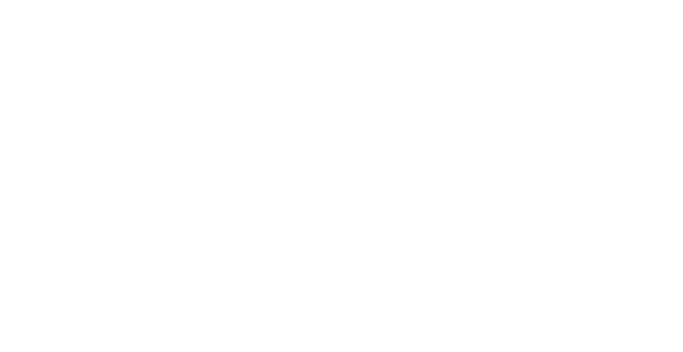
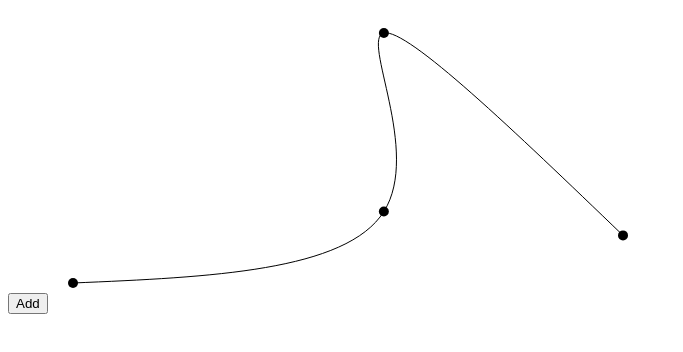
Before and after one commit to swazza/react-d3-linechart, a React (Create React App) app: page / in a window 1280 px wide. Shown: the top 352 px of the page, without its empty margins (0-683 px from the left). Built offline with nearby package versions, Linux system fonts and the light colour scheme.

Commit message:
Static version which is working. Component is kitchen sink - needs to be broken down

```diff
--- a/package.json
+++ b/package.json
@@ -8,6 +8,8 @@
     "@types/react": "16.8.14",
     "@types/react-dom": "16.8.4",
     "d3": "^5.9.2",
+    "moment": "^2.24.0",
+    "moment-timezone": "^0.5.25",
     "react": "^16.8.6",
     "react-dom": "^16.8.6",
     "react-redux": "^7.0.2",
--- a/src/App.tsx
+++ b/src/App.tsx
@@ -1,7 +1,8 @@
 import React from 'react';
+import LineGraph from './components/LineGraph';
 
 const App: React.FC = () => {
-  return <div />;
+  return <LineGraph />;
 };
 
 export default App;
--- /dev/null
+++ b/src/components/LineGraph.jsx
@@ -0,0 +1,155 @@
+import React from 'react';
+import * as d3 from 'd3';
+import moment from 'moment';
+
+const data = {
+  values: [
+    {
+      x: '2018-04-19T12:45:03+00:00',
+      y: 5
+    },
+    {
+      x: '2018-04-19T13:45:03+01:00',
+      y: 20
+    },
+    {
+      x: '2018-04-20T12:45:03+04:00',
+      y: 3
+    },
+    {
+      x: '2018-04-18T10:45:03.123+00:00',
+      y: -1
+    }
+  ]
+};
+
+data.values = data.values.sort(
+  (d1, d2) => new Date(d1.x).getTime() - new Date(d2.x).getTime()
+);
+
+class LineGraph extends React.Component {
+  constructor(props) {
+    super(props);
+    this.state = {
+      data: data.values
+    };
+    this.svgRef = React.createRef();
+  }
+
+  addDatapoint = () => {
+    const point = {
+      x: '2018-04-17T10:45:03.123+00:00',
+      y: 7
+    };
+
+    const newData = [...this.state.data, point];
+    newData.sort(
+      (d1, d2) => new Date(d1.x).getTime() - new Date(d2.x).getTime()
+    );
+
+    this.setState({
+      data: newData
+    });
+  };
+
+  componentWillUpdate(props, state) {
+    const { data } = state;
+    const pxX = this.svg.attr('width');
+    const pxY = this.svg.attr('height');
+    const margin = 25;
+    this.scX = d3
+      .scaleTime()
+      .domain(d3.extent(data.map(d => new Date(d.x))))
+      .range([margin, pxX - margin]);
+
+    this.scY = d3
+      .scaleUtc()
+      .domain(d3.extent(data.map(d => d.y)))
+      .range([pxY - margin, margin]);
+
+    const circles = this.svg.selectAll('circle').data(data, d => d.x);
+
+    circles
+      .transition()
+      .duration(750)
+      .attr('r', 5)
+      .attr('cx', d => this.scX(new Date(d.x)))
+      .attr('cy', d => this.scY(d.y))
+      .attr('fill', 'black');
+
+    circles
+      .enter()
+      .append('circle')
+      .transition()
+      .duration(750)
+      .attr('r', 5)
+      .attr('cx', d => this.scX(new Date(d.x)))
+      .attr('cy', d => this.scY(d.y))
+      .attr('fill', 'red');
+
+    const lineGenerator = d3
+      .line()
+      .x(d => this.scX(new Date(d.x)))
+      .y(d => this.scY(d.y))
+      .curve(d3.curveNatural);
+
+    this.svg
+      .select('#line')
+      .transition()
+      .duration(750)
+      .attr('d', lineGenerator(data));
+  }
+
+  componentDidMount() {
+    this.svg = d3.select(this.svgRef.current);
+    const pxX = this.svg.attr('width');
+    const pxY = this.svg.attr('height');
+    const margin = 25;
+    const data = this.state.data;
+
+    this.scX = d3
+      .scaleTime()
+      .domain(d3.extent(data.map(d => new Date(d.x))))
+      .range([margin, pxX - margin]);
+
+    this.scY = d3
+      .scaleUtc()
+      .domain(d3.extent(data.map(d => d.y)))
+      .range([pxY - margin, margin]);
+
+    this.svg
+      .selectAll('circle')
+      .data(data)
+      .enter()
+      .append('circle')
+      .attr('r', 5)
+      .attr('fill', 'black')
+      .attr('cx', d => this.scX(new Date(d.x)))
+      .attr('cy', d => this.scY(d.y));
+
+    const lineGenerator = d3
+      .line()
+      .x(d => this.scX(new Date(d.x)))
+      .y(d => this.scY(d.y))
+      .curve(d3.curveNatural);
+
+    this.svg
+      .append('g')
+      .append('path')
+      .attr('id', 'line')
+      .attr('fill', 'none')
+      .attr('stroke', 'black')
+      .attr('d', lineGenerator(data));
+  }
+
+  render() {
+    return (
+      <>
+        <button onClick={this.addDatapoint}>Add</button>
+        <svg ref={this.svgRef} width="600" height="300" />
+      </>
+    );
+  }
+}
+
+export default LineGraph;
```
Also changed, not shown: 1 other file (tests, documents, lock files or other folders).
